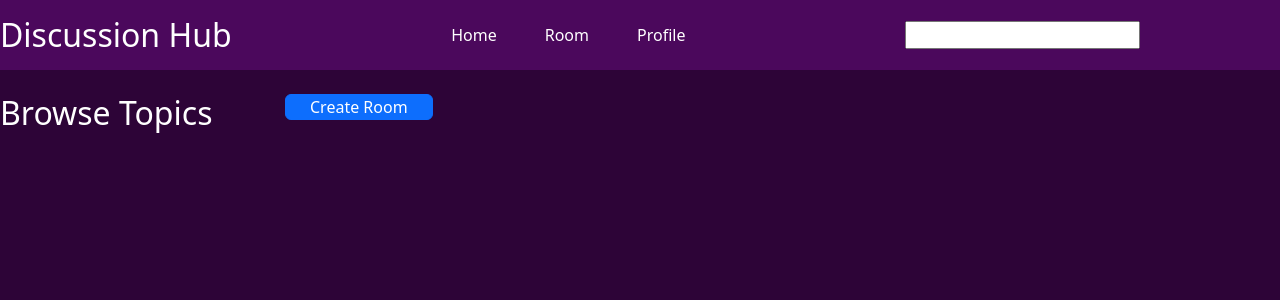
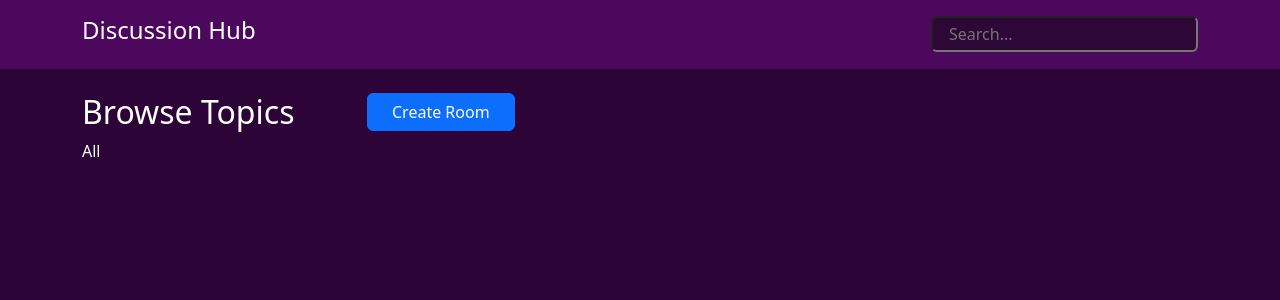
Before and after one commit to samuelbrhane/Django-DiscussionHub, a Django app: page / in a window 1280 px wide. Shown: the top 300 px of the page. Run offline with Django 4.2, Linux system fonts and the light colour scheme; data that the repository does not hold is empty.

Commit message:
add search functionality based on title and description.

```diff
--- a/base/static/css/styles.css
+++ b/base/static/css/styles.css
@@ -1,7 +1,5 @@
 * {
   box-sizing: border-box !important;
-  margin: 0 !important;
-  padding: 0 !important;
 }
 
 body {
@@ -27,3 +25,9 @@ li {
 .room {
   background-color: rgb(75, 8, 92);
 }
+
+.input {
+  outline: none;
+  color: #fff;
+  background-color: rgb(45, 8, 55);
+}
--- a/base/templates/index.html
+++ b/base/templates/index.html
@@ -11,8 +11,14 @@
       class="col-lg-3 col-12 mb-4 mb-lg-0 col-sm-12 border-end-lg border-primary"
     >
       <h2>Browse Topics</h2>
+      <p>
+        <a href="{% url 'home' %}">All</a>
+      </p>
       {% for topic in topics %}
-      <p>{{topic.name}}</p>
+      <p>
+        <a href="{% url 'home' %}?q={{topic.name}}">{{topic.name}}</a>
+      </p>
+
       {% endfor %}
     </div>
 
--- a/base/templates/navbar.html
+++ b/base/templates/navbar.html
@@ -1,17 +1,17 @@
 <nav class="nav py-3 mb-4">
   <div class="container d-flex justify-content-between align-items-center">
     <!-- logo -->
-    <h2><a href="{% url 'home' %}">Discussion Hub</a></h2>
+    <h1 class="fs-4 fs-md-3 fs-lg-5 fs-xl-6">
+      <a href="{% url 'home' %}">Discussion Hub</a>
+    </h1>
 
-    <!-- links -->
-    <div class="d-flex align-items-center gap-5">
-      <li>Home</li>
-      <li>Room</li>
-      <li>Profile</li>
-    </div>
-
-    <form>
-      <input type="text" />
+    <form action="{% url 'home' %}">
+      <input
+        type="text"
+        class="rounded input shadow-md px-3 py-1"
+        name="q"
+        placeholder="Search..."
+      />
     </form>
   </div>
 </nav>
--- a/base/views.py
+++ b/base/views.py
@@ -2,11 +2,14 @@ from django.shortcuts import render, redirect
 from django.http import HttpResponse
 from .models import Room, Topic
 from .forms import RoomForm
+from django.db.models import Q
 
 
 # home page
 def home(request):
-    rooms = Room.objects.all()
+    q = request.GET.get('q') if request.GET.get('q') != None else ""
+    rooms = Room.objects.filter(Q(topic__name__icontains=q) | Q(
+        title__icontains=q) | Q(description__icontains=q))
     topics = Topic.objects.all()
     context = {"rooms": rooms, "topics": topics}
     return render(request, 'index.html', context)
```
